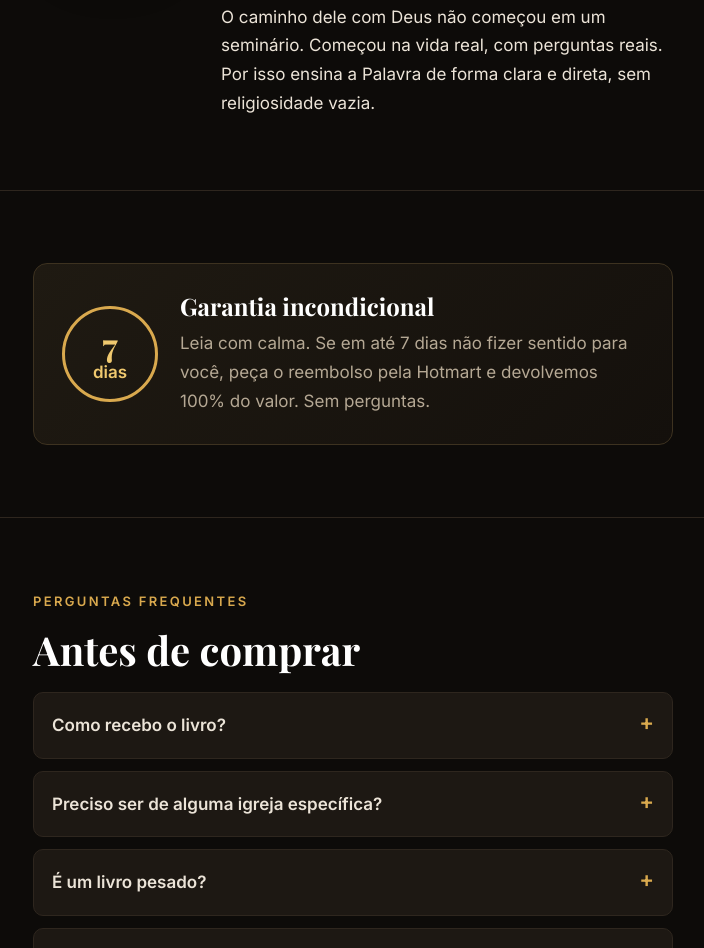
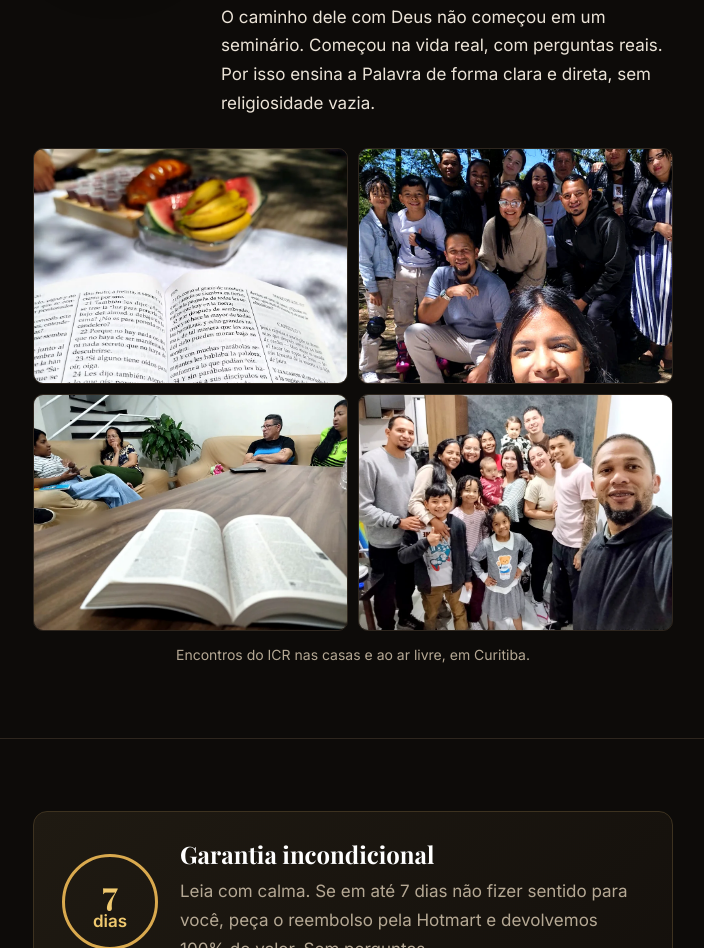
Before and after one commit to mabl27129-hub/a-sombra-na-igreja, a plain HTML site: page index.html in a window 1280 px wide. Shown: the part 3733-4681 px from the top of the page, without its empty margins (287-991 px from the left). Drawn offline with nearby package versions, Linux system fonts and the light colour scheme; a web font is replaced by a local one.

Commit message:
Galeria de fotos do ICR na secao do autor
Co-Authored-By: Claude Opus 5.5 <noreply@anthropic.com>

```diff
--- a/index.html
+++ b/index.html
@@ -79,6 +79,12 @@ blockquote p+p{margin-top:16px}
 /* autor */
 .author-box{display:grid;grid-template-columns:160px 1fr;gap:28px;align-items:start}
 .avatar{width:160px;height:160px;border-radius:50%;object-fit:cover;object-position:50% 40%;border:3px solid var(--gold);box-shadow:0 12px 30px rgba(0,0,0,.5)}
+
+
+.icr-gallery{display:grid;grid-template-columns:1fr 1fr;gap:10px;margin-top:30px}
+.icr-gallery figure{margin:0;overflow:hidden;border-radius:10px;border:1px solid var(--line);aspect-ratio:4/3;background:var(--card)}
+.icr-gallery img{width:100%;height:100%;object-fit:cover}
+.icr-caption{margin-top:12px;font-size:14px;color:var(--muted);text-align:center}
 
 /* garantia */
 .guarantee{display:flex;gap:22px;align-items:center;background:linear-gradient(135deg,#1f1a12,#14100c);border:1px solid #3d3220;border-radius:14px;padding:28px}
@@ -229,6 +235,13 @@ footer a{color:var(--muted)}
         <p>O caminho dele com Deus não começou em um seminário. Começou na vida real, com perguntas reais. Por isso ensina a Palavra de forma clara e direta, sem religiosidade vazia.</p>
       </div>
     </div>
+    <div class="icr-gallery">
+      <figure><img src="img/icr-1-ceia.webp" width="960" height="1280" loading="lazy" alt="Bíblia aberta e frutas em um encontro do ICR no parque"></figure>
+      <figure><img src="img/icr-2-parque.webp" width="960" height="1280" loading="lazy" alt="Encontro do ICR no parque" style="object-position:50% 30%"></figure>
+      <figure><img src="img/icr-3-mesa.webp" width="1000" height="750" loading="lazy" alt="Bíblia aberta na mesa durante um encontro do ICR"></figure>
+      <figure><img src="img/icr-4-grupo.webp" width="1000" height="702" loading="lazy" alt="Pastor Lamar com irmãos do ICR em uma casa"></figure>
+    </div>
+    <p class="icr-caption">Encontros do ICR nas casas e ao ar livre, em Curitiba.</p>
   </div>
 </section>
 
```
Also changed, not shown: img/icr-1-ceia.webp (added), img/icr-2-parque.webp (added), img/icr-3-mesa.webp (added), img/icr-4-grupo.webp (added).
